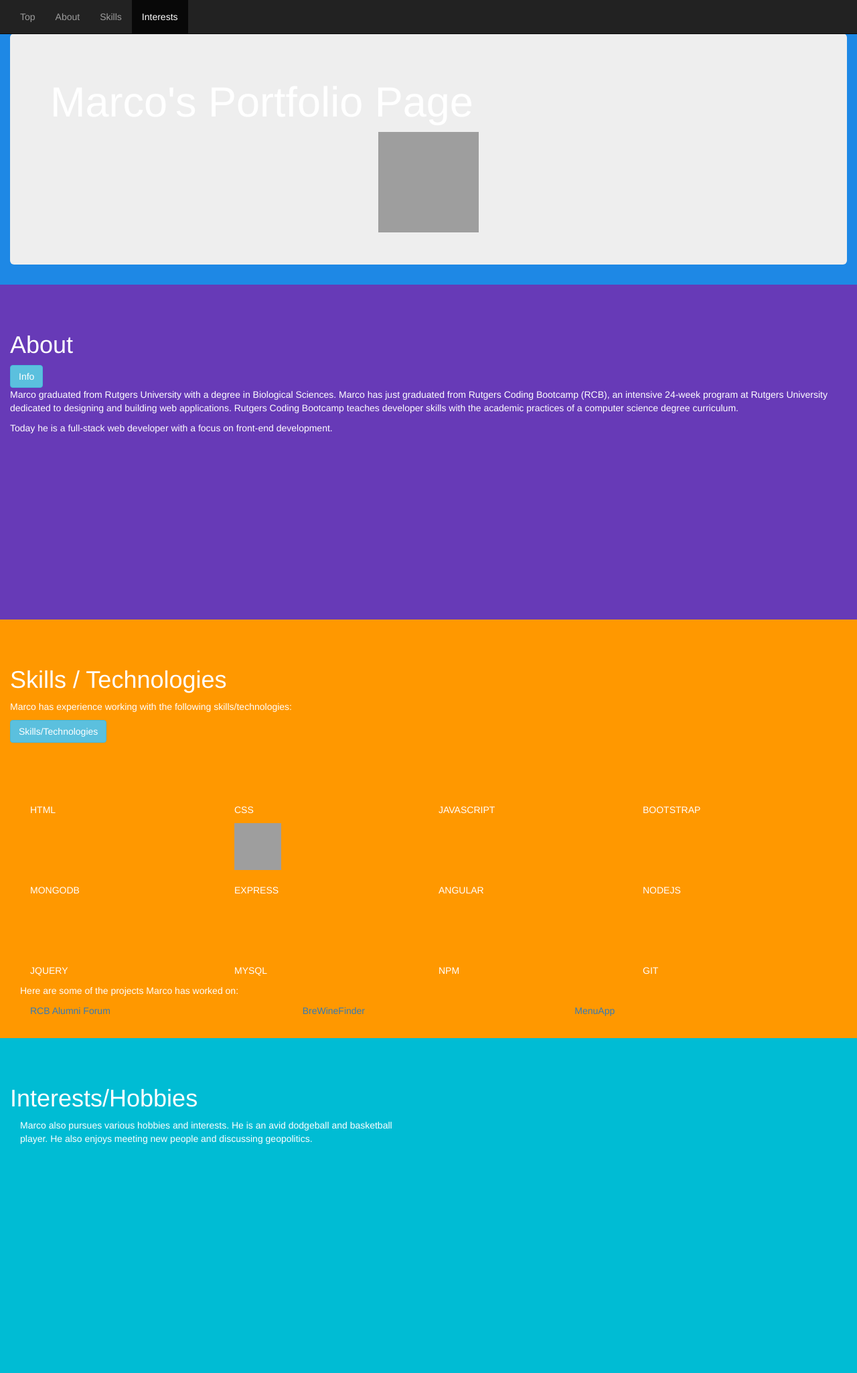
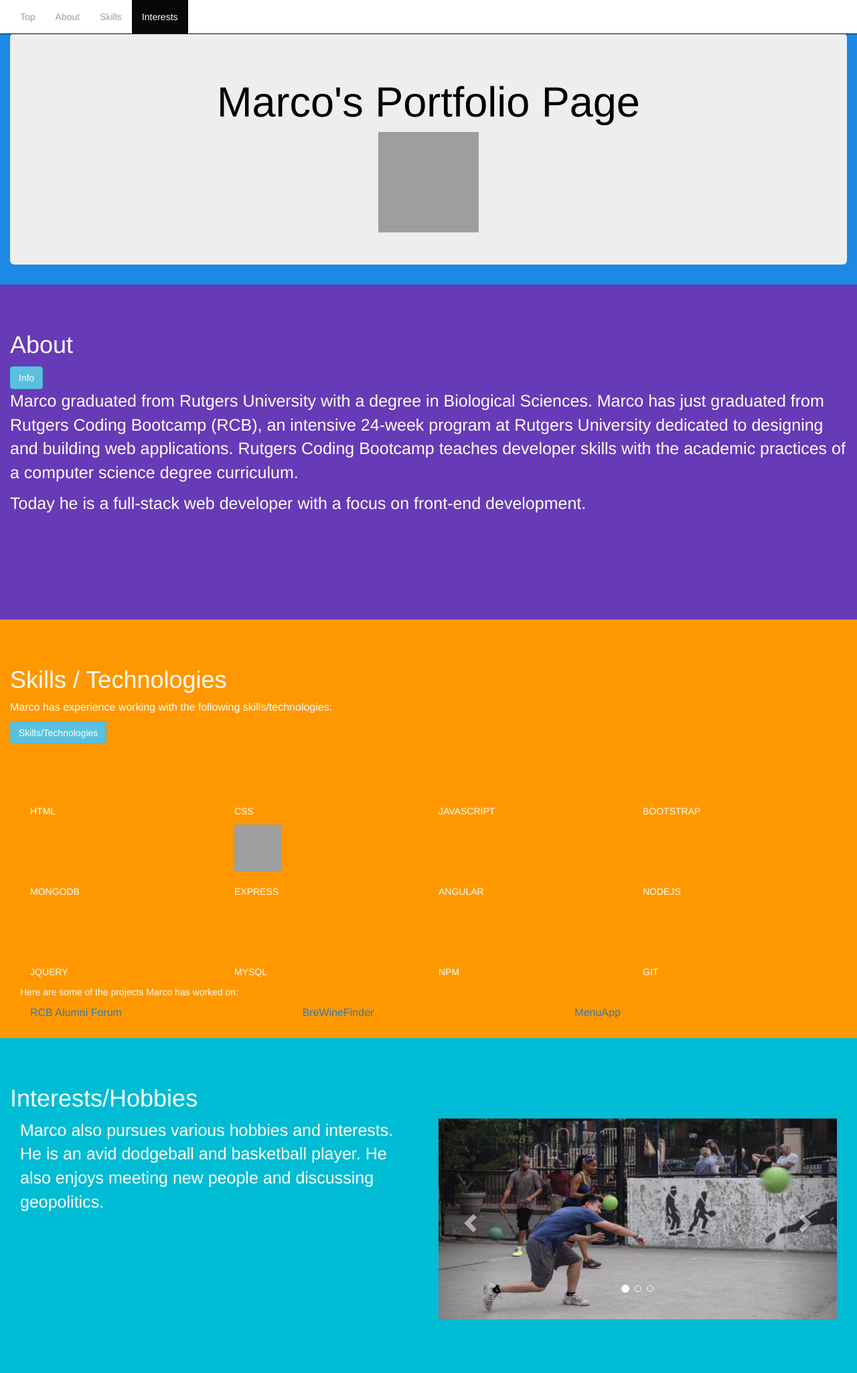
Before and after one commit to Marcode777/MarcoPortfolio1, a PHP site: page /index.html in a window 1280 px wide. Shown: the whole page at 67% size. Run offline with PHP 8.4, Linux system fonts and the light colour scheme; some libraries are stand-ins or nearby versions; some web fonts are replaced; grey boxes are pictures that could not be loaded.

Commit message:
modified css

```diff
--- a/css/myportfolio1.css
+++ b/css/myportfolio1.css
@@ -1,5 +1,4 @@
 
-@media all and (max-width: 1024px) {
 body {
 
 background-color: black;
@@ -112,7 +111,7 @@ footer {
 
 /*parallax section*/
 
-#intro {
+/*#intro {
     background: url(http://www.hdnicewallpapers.com/Walls/Big/Countries%20and%20City/Empire_State_Building_Skyscraper_in_New_York_City_USA_HD_Wallpaper.jpg) 50% 0 fixed;
     height: auto;
     margin: 0 auto;
@@ -139,9 +138,21 @@ footer {
     box-shadow: 0 0 50px rgba(0,0,0,0.8);
     padding: 100px 0;
     color: #fff;
-}
+}*/
 
 /* image div section */
+
+
+/*this is for mobile-responsiveness testing just in case, be sure to comment out this specific line for it to work
+*//*@media screen and (max-width: 1000px){
+
+  .navbar{
+    background-color: black;
+  }
+  h1{
+    background-color: black;
+  }
+}*/
 
 #aboutMe {
 
@@ -160,7 +171,8 @@ footer {
   font-size:16px;
 }
 
+
 .navbar-inverse .navbar-nav>li>a:hover{
   font-weight: bold;
   color: gray;
-}}
+}
```
